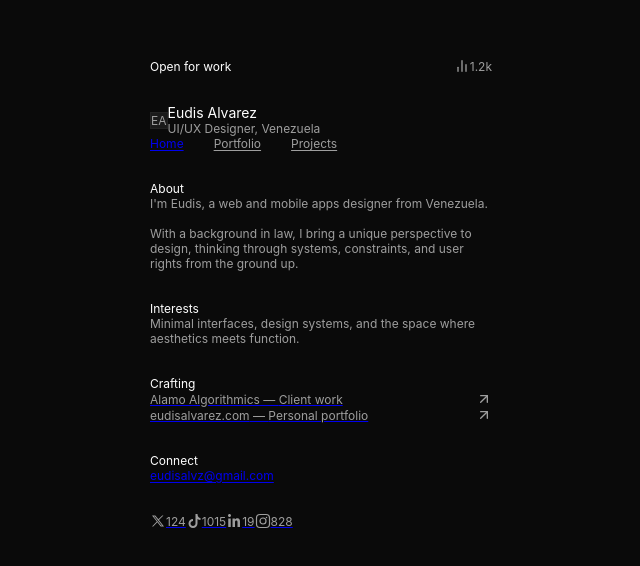
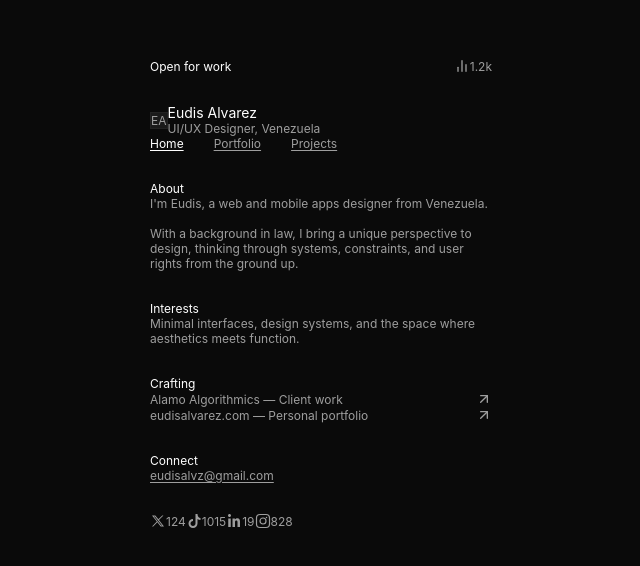
Before and after one commit to eudisalvz/portfolio-claude, a Next.js app: page / in a window 1280 px wide. Shown: the top 566 px of the page, without its empty margins (319-959 px from the left). Built offline with nearby package versions, Linux system fonts and the light colour scheme; a web font is replaced by a local one.

Commit message:
fix: desktop layout, link colors, global a reset

```diff
--- a/app/components/Crafting.tsx
+++ b/app/components/Crafting.tsx
@@ -1,31 +1,13 @@
 const ArrowUpRight = () => (
-  <svg
-    width="16"
-    height="16"
-    viewBox="0 0 24 24"
-    fill="none"
-    stroke="#9E9E9E"
-    strokeWidth="2"
-    strokeLinecap="round"
-    strokeLinejoin="round"
-    className="flex-shrink-0"
-  >
+  <svg width="16" height="16" viewBox="0 0 24 24" fill="none" stroke="#9E9E9E" strokeWidth="2" strokeLinecap="round" strokeLinejoin="round" className="flex-shrink-0">
     <line x1="7" y1="17" x2="17" y2="7" />
     <polyline points="7 7 17 7 17 17" />
   </svg>
 );
 
 const projects = [
-  {
-    label: "Alamo Algorithmics",
-    tag: "Client work",
-    href: "#",
-  },
-  {
-    label: "eudisalvarez.com",
-    tag: "Personal portfolio",
-    href: "https://eudisalvarez.com",
-  },
+  { label: "Alamo Algorithmics", tag: "Client work",        href: "#" },
+  { label: "eudisalvarez.com",   tag: "Personal portfolio", href: "https://eudisalvarez.com" },
 ];
 
 export default function Crafting() {
@@ -39,9 +21,10 @@ export default function Crafting() {
             href={p.href}
             target="_blank"
             rel="noopener noreferrer"
-            className="flex items-center justify-between h-5 group transition-opacity duration-150 hover:opacity-70"
+            style={{ color: "#9E9E9E", textDecoration: "none" }}
+            className="flex items-center justify-between h-5 hover:opacity-70 transition-opacity duration-150"
           >
-            <span className="text-[#9E9E9E] text-[12px] leading-5">
+            <span className="text-[12px] leading-5">
               {p.label} — {p.tag}
             </span>
             <ArrowUpRight />
--- a/app/components/Nav.tsx
+++ b/app/components/Nav.tsx
@@ -18,9 +18,8 @@ export default function Nav() {
         <Link
           key={item.label}
           href={item.href}
-          className={`text-[12px] leading-5 underline underline-offset-2 transition-opacity duration-150 hover:opacity-70 ${
-            pathname === item.href ? "text-white" : "text-[#9E9E9E]"
-          }`}
+          style={{ color: pathname === item.href ? "#FFFFFF" : "#9E9E9E" }}
+          className="text-[12px] leading-5 underline underline-offset-2 transition-opacity duration-150 hover:opacity-70 no-underline"
         >
           {item.label}
         </Link>
--- a/app/globals.css
+++ b/app/globals.css
@@ -62,3 +62,8 @@ html, body {
 
 .animate-fade-up    { animation: fadeUp 0.4s ease both; }
 .animate-pulse-dot  { animation: pulseDot 2.5s ease-in-out infinite; }
+
+a {
+  color: inherit;
+  text-decoration: none;
+}
--- a/app/page.tsx
+++ b/app/page.tsx
@@ -9,26 +9,18 @@ export default function Home() {
     <main className="min-h-screen bg-[#0A0A0A]">
 
       {/* ── DESKTOP ── */}
-      <div className="hidden lg:block" style={{ width: "1300px", height: "800px", margin: "0 auto", position: "relative" }}>
+      <div className="hidden lg:flex w-full min-h-screen items-stretch" style={{ maxWidth: "1300px", height: "800px", margin: "0 auto" }}>
 
         {/* Left: photo */}
-        <div
-          className="absolute"
-          style={{
-            width: "525px", height: "700px",
-            left: "50px", top: "50px",
-            background: "#1a1a1a",
-            borderRadius: "20px",
-            overflow: "hidden",
-            display: "flex", alignItems: "center", justifyContent: "center",
-          }}
-        >
-          <span className="text-[#333] text-sm">photo</span>
+        <div className="flex-shrink-0" style={{ width: "525px", margin: "50px 0 50px 50px", borderRadius: "20px", background: "#1a1a1a", display: "flex", alignItems: "center", justifyContent: "center" }}>
+          <span style={{ color: "#333", fontSize: "13px" }}>photo</span>
         </div>
 
-        {/* Right: topbar */}
-        <div className="absolute" style={{ width: "625px", left: "625px", top: "50px" }}>
-          <div className="flex items-center justify-between">
+        {/* Right column */}
+        <div className="flex flex-col flex-1 px-[50px] pt-[50px]">
+
+          {/* Topbar */}
+          <div className="flex items-center justify-between h-5 mb-[240px]">
             <div className="flex items-center gap-[30px]">
               <div className="flex items-center gap-1.5">
                 <span className="w-2 h-2 rounded-full bg-[#22C55E] animate-pulse-dot flex-shrink-0" />
@@ -43,10 +35,9 @@ export default function Home() {
             </div>
             <Nav />
           </div>
-        </div>
 
-        {/* Right: content */}
-        <div className="absolute flex flex-col gap-[30px]" style={{ width: "342px", left: "917px", top: "290px" }}>
+          {/* Content */}
+          <div className="flex flex-col gap-[30px] w-[342px]">
             <div>
               <span className="text-white text-[14px] font-medium leading-5 block">Eudis Alvarez</span>
               <span className="text-[#9E9E9E] text-[12px] leading-5 block">UI/UX Designer, Venezuela</span>
@@ -62,22 +53,21 @@ export default function Home() {
             </Section>
             <Crafting />
             <Section label="Connect" id="connect">
-            <a href="mailto:eudisalvz@gmail.com" className="underline underline-offset-2 hover:opacity-70 transition-opacity duration-150">
+              <a href="mailto:eudisalvz@gmail.com" className="text-[#9E9E9E] underline underline-offset-2 hover:opacity-70 transition-opacity duration-150">
                 eudisalvz@gmail.com
               </a>
             </Section>
             <SocialRow />
           </div>
         </div>
+      </div>
 
       {/* ── MOBILE ── */}
       <div className="lg:hidden w-full">
         <div className="flex flex-col gap-[30px] w-[342px] mx-auto pt-[50px] pb-[50px]">
-
           <div className="animate-fade-up [animation-delay:50ms]">
             <TopBar />
           </div>
-
           <div className="animate-fade-up [animation-delay:100ms] flex flex-col gap-2">
             <div className="flex items-center gap-3">
               <div className="w-9 h-9 rounded-lg bg-[#1a1a1a] border border-[#222] flex items-center justify-center flex-shrink-0">
@@ -90,7 +80,6 @@ export default function Home() {
             </div>
             <Nav />
           </div>
-
           <div className="animate-fade-up [animation-delay:150ms]">
             <Section label="About" id="about">
               I&apos;m Eudis, a web and mobile apps designer from Venezuela.
@@ -99,23 +88,19 @@ export default function Home() {
               thinking through systems, constraints, and user rights from the ground up.
             </Section>
           </div>
-
           <div className="animate-fade-up [animation-delay:200ms]">
             <Section label="Interests" id="interests">
               Minimal interfaces, design systems, and the space where aesthetics meets function.
             </Section>
           </div>
-
           <div className="animate-fade-up [animation-delay:250ms]"><Crafting /></div>
-
           <div className="animate-fade-up [animation-delay:300ms]">
             <Section label="Connect" id="connect">
-              <a href="mailto:eudisalvz@gmail.com" className="underline underline-offset-2 hover:opacity-70 transition-opacity duration-150">
+              <a href="mailto:eudisalvz@gmail.com" className="text-[#9E9E9E] underline underline-offset-2 hover:opacity-70 transition-opacity duration-150">
                 eudisalvz@gmail.com
               </a>
             </Section>
           </div>
-
           <div className="animate-fade-up [animation-delay:350ms]"><SocialRow /></div>
         </div>
       </div>
```
Lines whose indentation alone changed are shown as unchanged.
